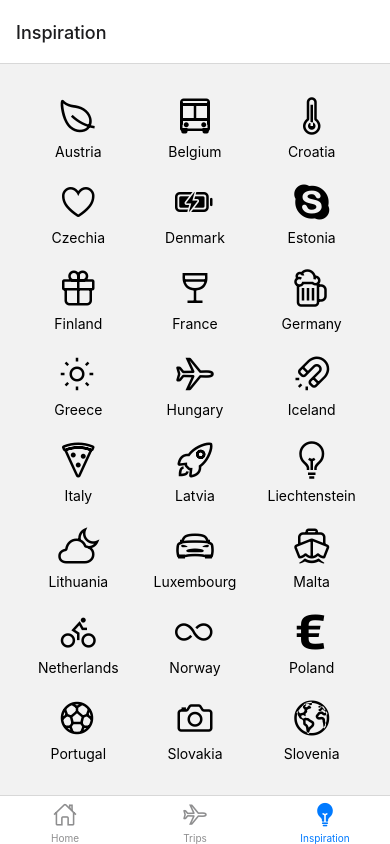
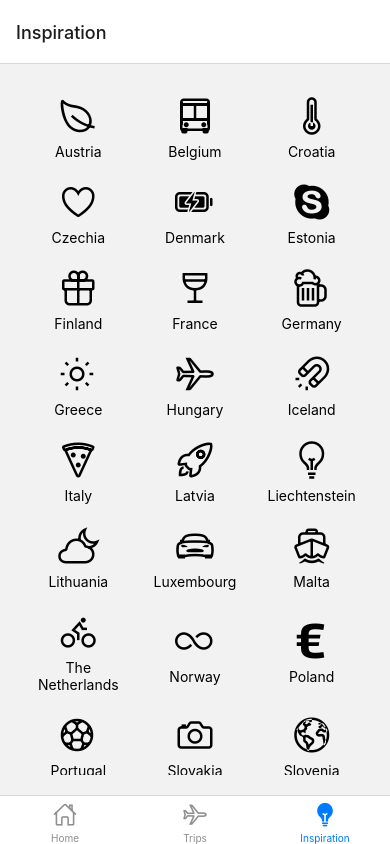
Before and after one commit to jbratton12/90in, a React Native app: screen /Inspiration in a window 390 px wide. Built offline with nearby package versions, Linux system fonts and the light colour scheme.

Commit message:
minor amend

```diff
--- a/Client/src/screens/inspiration.js
+++ b/Client/src/screens/inspiration.js
@@ -55,7 +55,7 @@ const InspirationScreen = () => {
       { name: "Lithuania", icon: "cloudy-night-outline" },
       { name: "Luxembourg", icon: "car-sport-outline" },
       { name: "Malta", icon: "boat-outline" },
-      { name: "Netherlands", icon: "bicycle-outline" },
+      { name: "The Netherlands", icon: "bicycle-outline" },
       { name: "Norway", icon: "infinite-outline" },
       { name: "Poland", icon: "logo-euro" },
       { name: "Portugal", icon: "football-outline" },
```
